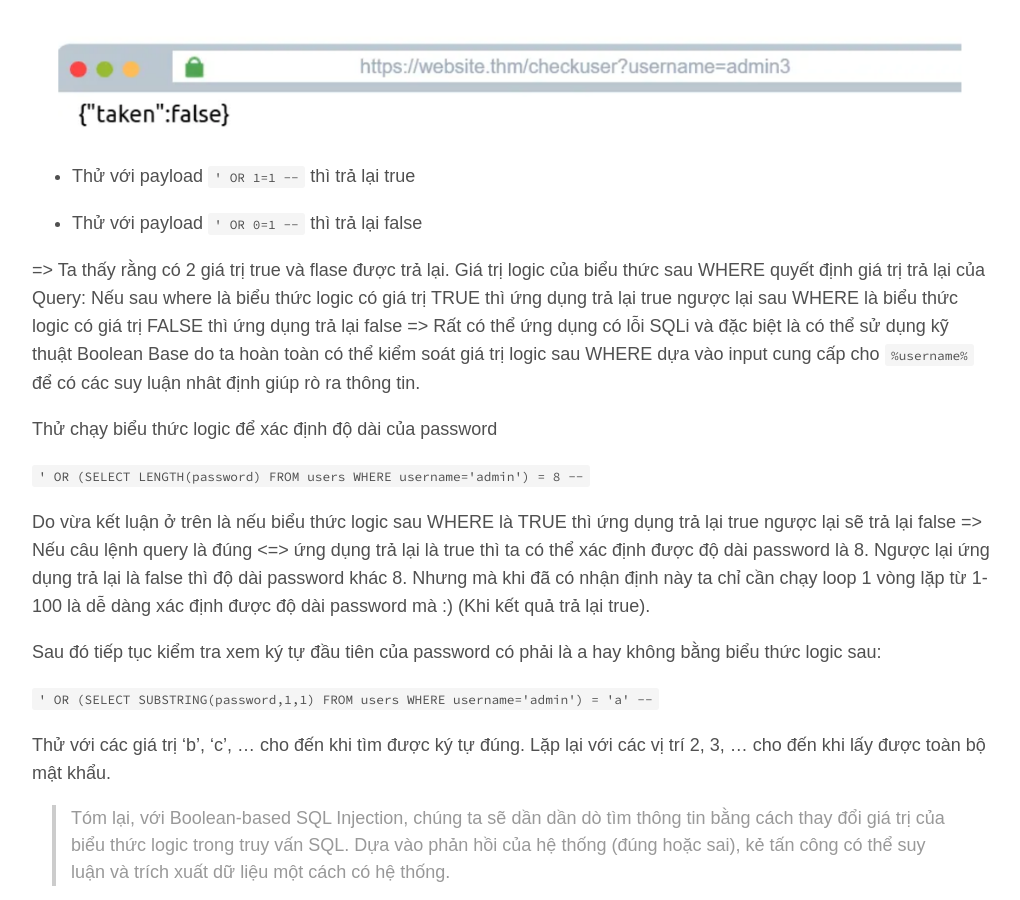
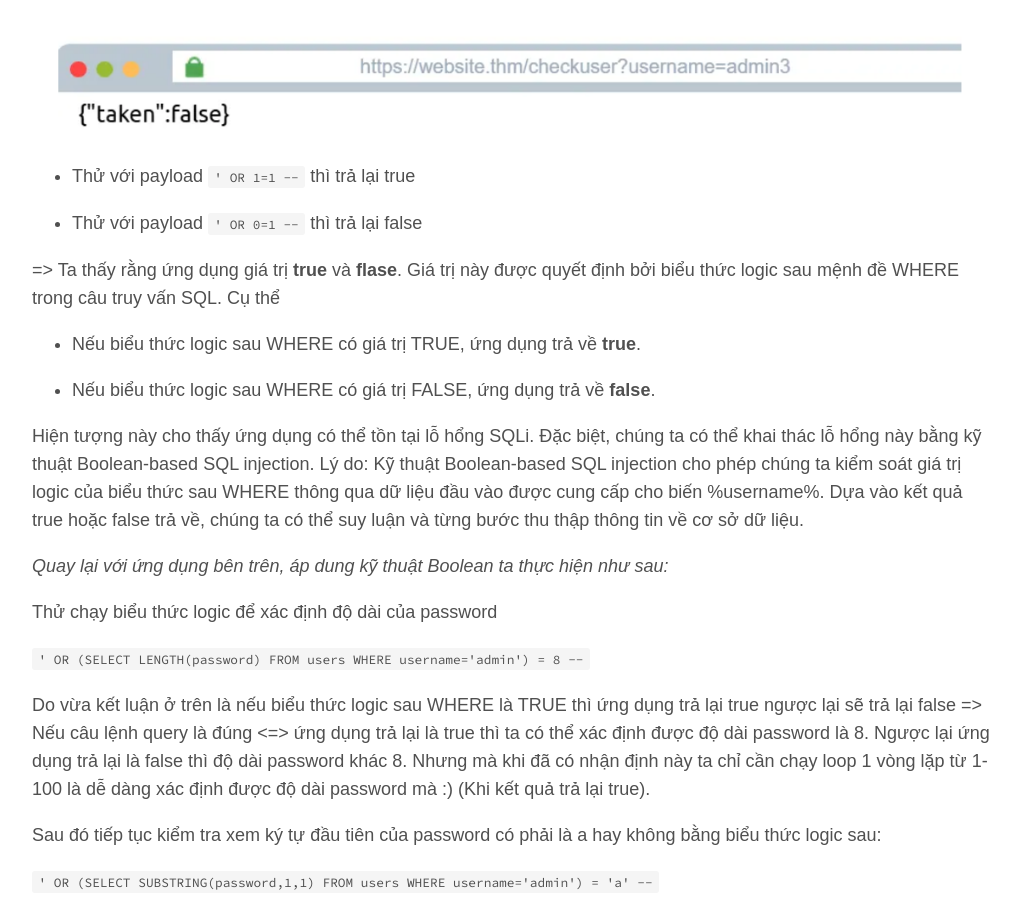
Before and after one commit to vietcf/vietchoi, a Jekyll site: the page built from _posts/2025-02-12-sql-injection-attack-back-to-basic.md, in a window 1280 px wide and 900 px high, scrolled down 8786 px. Shown: the whole window, without its empty margins (128-1148 px from the left). Built offline with Jekyll 4.4.1, drawn with Linux system fonts in a browser that asks for light colours; some web fonts are replaced; some of the changed text lies outside the part shown.

Commit message:
boolean sqli

````diff
--- a/_posts/2025-02-12-sql-injection-attack-back-to-basic.md
+++ b/_posts/2025-02-12-sql-injection-attack-back-to-basic.md
@@ -150,7 +150,7 @@ Boolean SQLi được sử dụng khi chỉ có 2 giá trị trả lại. Hai gi
 
 Kẻ tấn công gửi một truy vấn SQL đến cơ sở dữ liệu, buộc ứng dụng trả về kết quả khác nhau dựa trên điều kiện đúng hoặc sai từ đó dò dần dữ liệu. (Ai đã từng học thuật toán tìm kiếm chia đôi thì sẽ thấy nó tương tự như vậy).
 
-Ví dụ: Giả sử có ứng dụng có hàm kiểm tra sự tồn tại của một username với username nhận vào từ người dùng. Dưới ứng dụng xử lý bằng câu lệnh sql như sau:
+**Ví dụ:** Giả sử có ứng dụng có hàm kiểm tra sự tồn tại của một username với username nhận vào từ người dùng. Dưới ứng dụng xử lý bằng câu lệnh sql như sau:
 
 ```sql
 SELECT * FROM users WHERE username = '%username%' LIMIT 1;
@@ -164,7 +164,15 @@ SELECT * FROM users WHERE username = '%username%' LIMIT 1;
 
 * Thử với payload ```' OR 0=1 --``` thì trả lại false
 
-=> Ta thấy rằng có 2 giá trị true và flase được trả lại. Giá trị logic của biểu thức sau WHERE quyết định giá trị trả lại của Query: Nếu sau where là biểu thức logic có giá trị TRUE thì ứng dụng trả lại true ngược lại sau WHERE là biểu thức logic có giá trị FALSE thì ứng dụng trả lại false => Rất có thể ứng dụng có lỗi SQLi và đặc biệt là có thể sử dụng kỹ thuật Boolean Base do ta hoàn toàn có thể kiểm soát giá trị logic sau WHERE dựa vào input cung cấp cho ```%username%``` để có các suy luận nhât định giúp rò ra thông tin.
+=> Ta thấy rằng ứng dụng giá trị **true** và **flase**. Giá trị này được quyết định bởi biểu thức logic sau mệnh đề WHERE trong câu truy vấn SQL. Cụ thể
+
+* Nếu biểu thức logic sau WHERE có giá trị TRUE, ứng dụng trả về **true**.
+
+* Nếu biểu thức logic sau WHERE có giá trị FALSE, ứng dụng trả về **false**.
+
+Hiện tượng này cho thấy ứng dụng có thể tồn tại lỗ hổng SQLi. Đặc biệt, chúng ta có thể khai thác lỗ hổng này bằng kỹ thuật Boolean-based SQL injection. Lý do: Kỹ thuật Boolean-based SQL injection cho phép chúng ta kiểm soát giá trị logic của biểu thức sau WHERE thông qua dữ liệu đầu vào được cung cấp cho biến %username%. Dựa vào kết quả true hoặc false trả về, chúng ta có thể suy luận và từng bước thu thập thông tin về cơ sở dữ liệu.
+
+*Quay lại với ứng dụng bên trên, áp dung kỹ thuật Boolean ta thực hiện như sau:*
 
 Thử chạy biểu thức logic để xác định độ dài của password
 
@@ -183,4 +191,5 @@ Lặp lại với các vị trí 2, 3, ... cho đến khi lấy được toàn b
 
 ## Time Base
 
+
 # Outband SQLi
````
